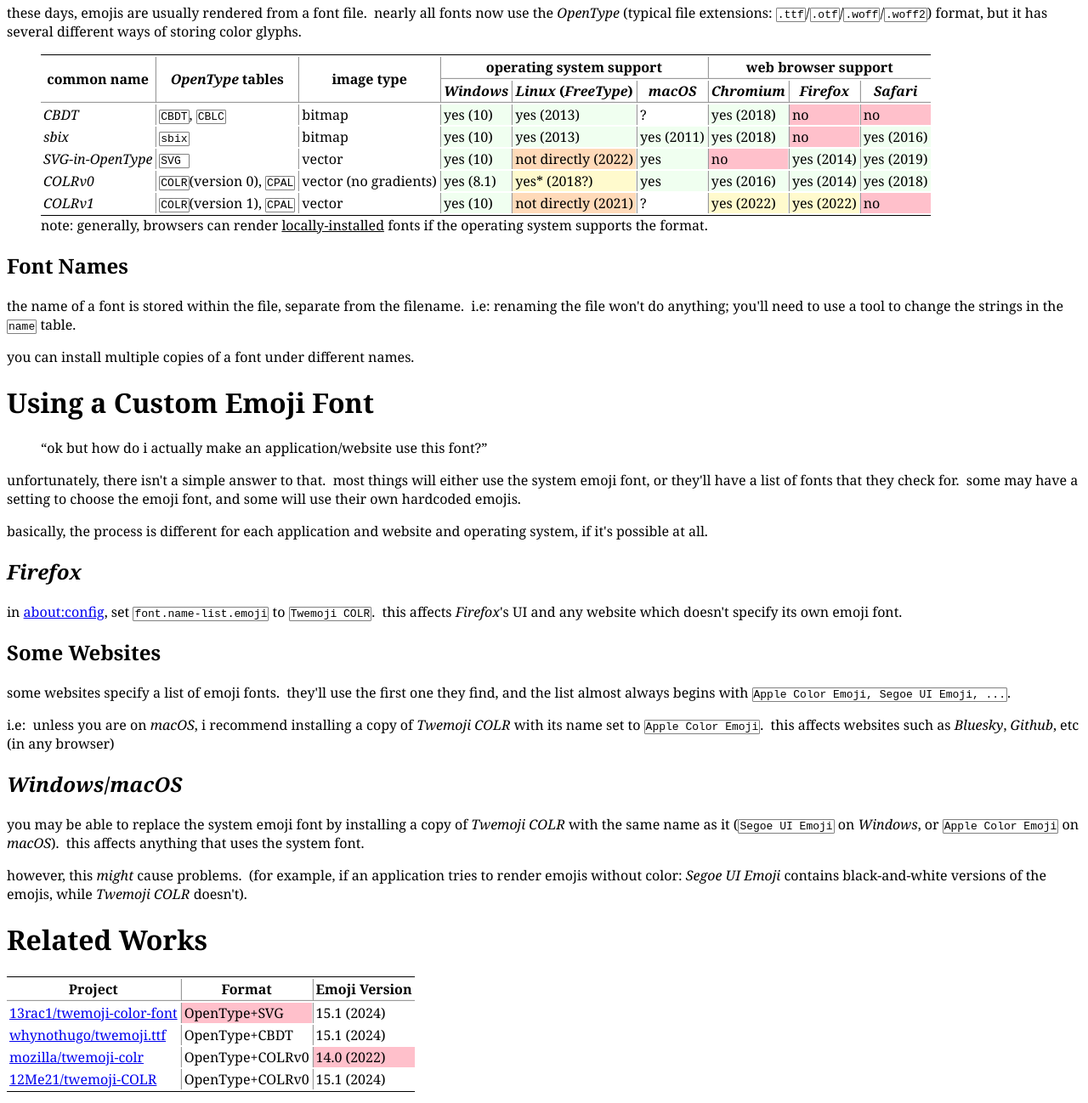
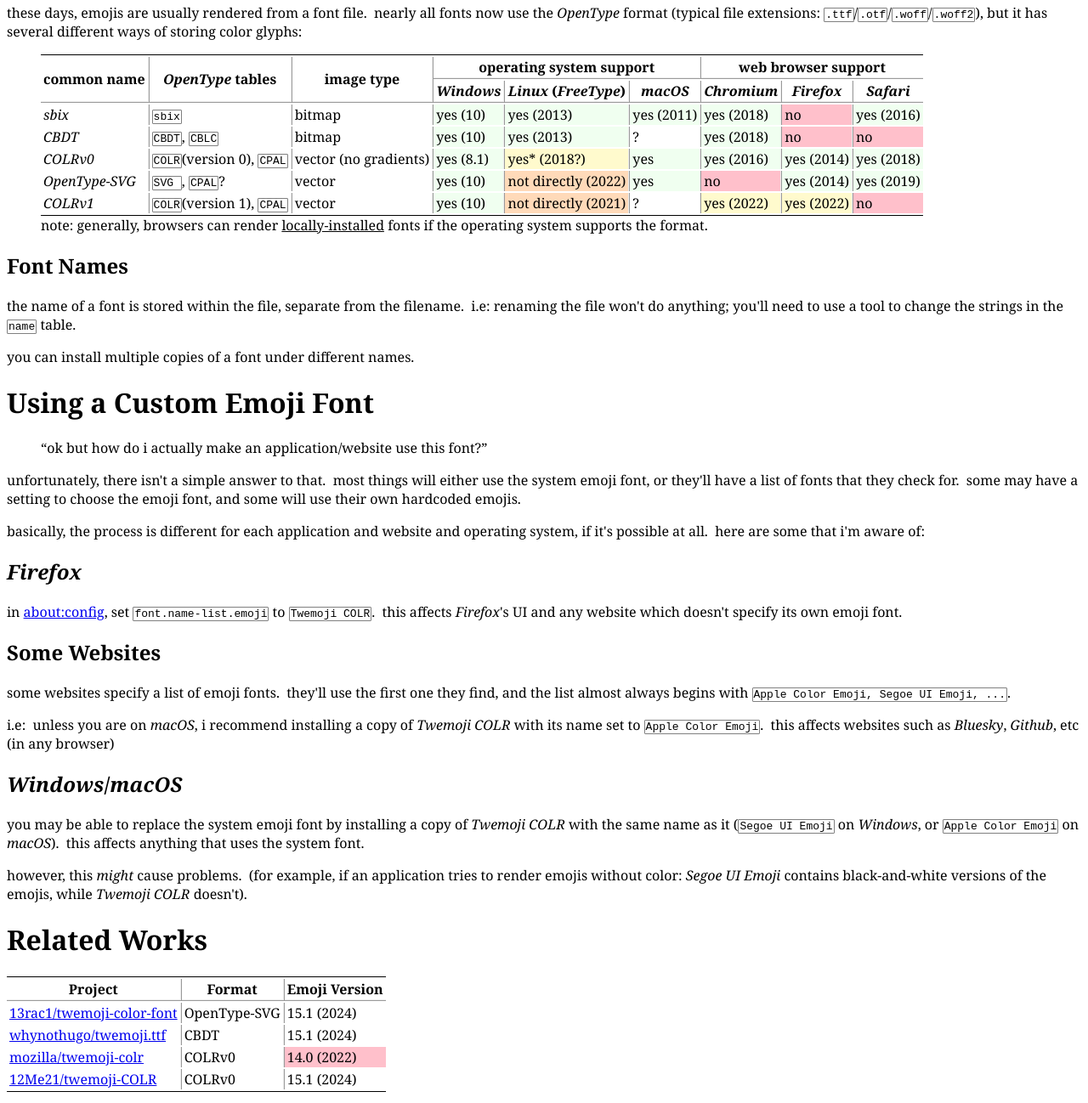
Before and after one commit to 12Me21/twemoji-COLR, a website: page readme.html in a window 1280 px wide. Shown: the part 177-1475 px from the top of the page at 85% size. Drawn offline with Linux system fonts and the light colour scheme.

Commit message:
names etc

```diff
--- a/readme.html
+++ b/readme.html
@@ -30,27 +30,33 @@
 <h1>About Fonts</h1>
 <aside><b>note:</b> when i say <q>font</q>, i technically mean <q>typeface</q>.&nbsp; (this distinction doesn't matter with emoji fonts anyway).</aside>
 <h2>Color Fonts</h2>
-<p>these days, emojis are usually rendered from a font file.&nbsp; nearly all fonts now use the <i>OpenType</i> (typical file extensions: <code>.ttf</code>/<code>.otf</code>/<code>.woff</code>/<code>.woff2</code>) format, but it has several different ways of storing color glyphs.
+<p>these days, emojis are usually rendered from a font file.&nbsp; nearly all fonts now use the <i>OpenType</i> format (typical file extensions: <code>.ttf</code>/<code>.otf</code>/<code>.woff</code>/<code>.woff2</code>), but it has several different ways of storing color glyphs:
 
 <figure>
 <table>
 	<tr><th rowspan=2>common name<th rowspan=2><i>OpenType</i> tables<th rowspan=2>image type<th colspan=3>operating system support<th colspan=3>web browser support</tr>
 	<tr><th><i>Windows</i><th><i>Linux</i> (<i>FreeType</i>)<th><i>macOS</i><th><i>Chromium</i><th><i>Firefox</i><th><i>Safari</i></tr>
+
+	<tr><td><i>sbix</i><td><code>sbix</code><td>bitmap
+	<td bgcolor=honeydew>yes (10)<td bgcolor=honeydew>yes (2013)<td bgcolor=honeydew>yes (2011)<td bgcolor=honeydew>yes (2018)<td bgcolor=pink>no<td bgcolor=honeydew>yes (2016)
+	</tr>
+
 	<tr><td><i>CBDT</i><td><code>CBDT</code>, <code>CBLC</code><td>bitmap
 	<td bgcolor=honeydew>yes (10)<td bgcolor=honeydew>yes (2013)<td>?<td bgcolor=honeydew>yes (2018)<td bgcolor=pink>no<td bgcolor=pink>no
 	</tr>
-	<tr><td><i>sbix</i><td><code>sbix</code><td>bitmap
-	<td bgcolor=honeydew>yes (10)<td bgcolor=honeydew>yes (2013)<td bgcolor=honeydew>yes (2011)<td bgcolor=honeydew>yes (2018)<td bgcolor=pink>no<td bgcolor=honeydew>yes (2016)
-	</tr>
-	<tr><td><i>SVG-in-OpenType</i><td><code>SVG&nbsp;</code><td>vector
-	<td bgcolor=honeydew>yes (10)<td bgcolor=peachpuff>not directly (2022)<td bgcolor=honeydew>yes<td bgcolor=pink>no<td bgcolor=honeydew>yes (2014)<td bgcolor=honeydew>yes (2019)
-	</tr>
+
 	<tr><td><i>COLRv0</i><td><code>COLR</code>(version 0), <code>CPAL</code><td>vector (no gradients)
 	<td bgcolor=honeydew>yes (8.1)<td bgcolor=lemonchiffon>yes* (2018?)<td bgcolor=honeydew>yes<td bgcolor=honeydew>yes (2016)<td bgcolor=honeydew>yes (2014)<td bgcolor=honeydew>yes (2018)
 	</tr>
+
+	<tr><td><i>OpenType-SVG</i><td><code>SVG&nbsp;</code>, <code>CPAL</code>?<td>vector
+	<td bgcolor=honeydew>yes (10)<td bgcolor=peachpuff>not directly (2022)<td bgcolor=honeydew>yes<td bgcolor=pink>no<td bgcolor=honeydew>yes (2014)<td bgcolor=honeydew>yes (2019)
+	</tr>
+
 	<tr><td><i>COLRv1</i><td><code>COLR</code>(version 1), <code>CPAL</code><td>vector
 	<td bgcolor=honeydew>yes (10)<td bgcolor=peachpuff>not directly (2021)<td>?<td bgcolor=lemonchiffon>yes (2022)<td bgcolor=lemonchiffon>yes (2022)<td bgcolor=pink>no
 	</tr>
+
 </table>
 <aside>note: generally, browsers can render <u>locally-installed</u> fonts if the operating system supports the format.</aside>
 </figure>
@@ -76,7 +82,7 @@
 </dl>-->
 most things will either use the system emoji font, or they'll have a list of fonts that they check for.&nbsp; some may have a setting to choose the emoji font, and some will use their own hardcoded emojis.
 
-<p>basically, the process is different for each application and website and operating system, if it's possible at all.
+<p>basically, the process is different for each application and website and operating system, if it's possible at all.&nbsp; here are some that i'm aware of:
 
 <h2><i>Firefox</i></h2>
 <p>in <a href=about:config>about:config</a>, set <code>font.name-list.emoji</code> to <code>Twemoji COLR</code>.&nbsp; this affects <i>Firefox</i>'s UI and any website which doesn't specify its own emoji font.
@@ -93,10 +99,10 @@
 
 <table>
 	<tr><th>Project<th>Format<th>Emoji Version</tr>
-	<tr><td><a href=https://github.com/13rac1/twemoji-color-font>13rac1/twemoji-color-font</a><td bgcolor=pink>OpenType+SVG<td>15.1 (2024)</tr>
-	<tr><td><a href=https://git.sr.ht/~whynothugo/twemoji.ttf>whynothugo/twemoji.ttf<td>OpenType+CBDT<td>15.1 (2024)</tr>
-	<tr><td><a href=https://github.com/mozilla/twemoji-colr>mozilla/twemoji-colr<td>OpenType+COLRv0<td bgcolor=pink>14.0 (2022)</tr>
-	<tr><td><a href=https://github.com/12Me21/twemoji-COLR>12Me21/twemoji-COLR<td>OpenType+COLRv0<td>15.1 (2024)</tr>
+	<tr><td><a href=https://github.com/13rac1/twemoji-color-font>13rac1/twemoji-color-font</a><td>OpenType-SVG<td>15.1 (2024)</tr>
+	<tr><td><a href=https://git.sr.ht/~whynothugo/twemoji.ttf>whynothugo/twemoji.ttf<td>CBDT<td>15.1 (2024)</tr>
+	<tr><td><a href=https://github.com/mozilla/twemoji-colr>mozilla/twemoji-colr<td>COLRv0<td bgcolor=pink>14.0 (2022)</tr>
+	<tr><td><a href=https://github.com/12Me21/twemoji-COLR>12Me21/twemoji-COLR<td>COLRv0<td>15.1 (2024)</tr>
 </table>
 
 <p>my font was designed to replace <i>Twemoji Mozilla</i>, which hasn't been updated in a while and has some broken dependencies.
```
